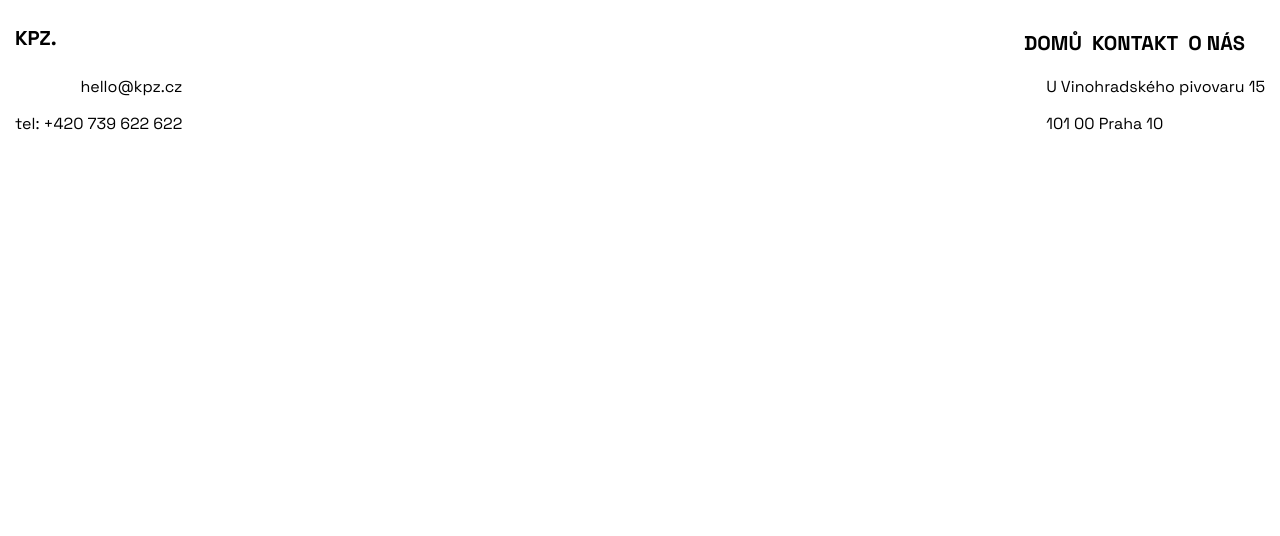
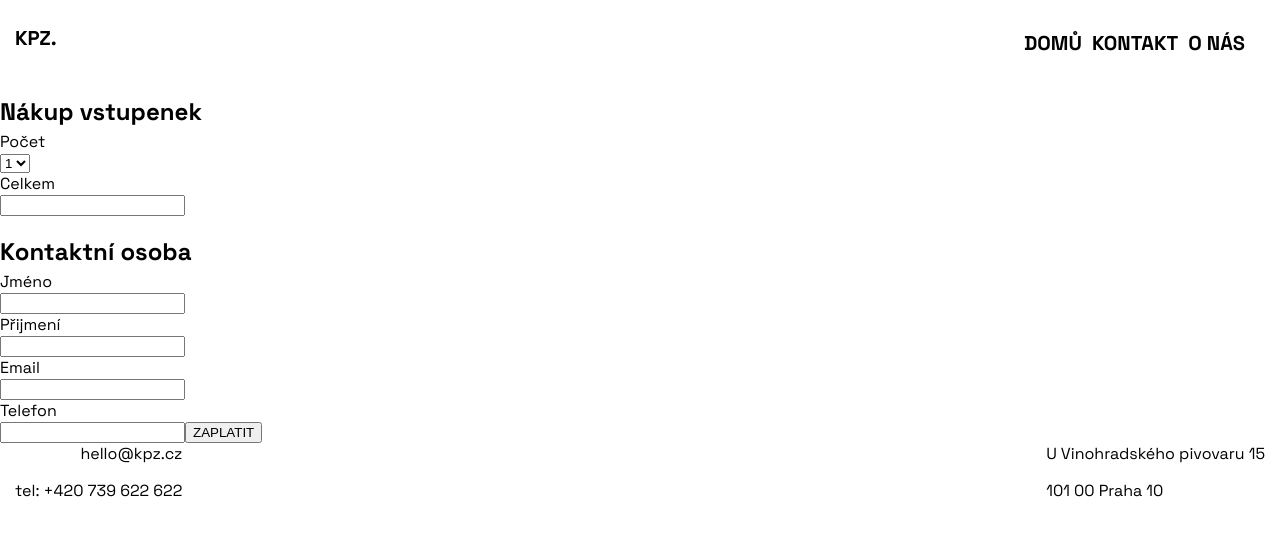
Before and after one commit to PrikrylovaJ/Kulturni-prostor-Zdar, a React app: page /tickets in a window 1280 px wide. Shown: the top 536 px of the page. Built offline with nearby package versions, Linux system fonts and the light colour scheme.

Commit message:
Komponenta Tickets

```diff
--- a/src/ExhibitionDetail/index.jsx
+++ b/src/ExhibitionDetail/index.jsx
@@ -4,6 +4,7 @@ import { Form } from '../Formular';
 import { exhibitions } from '../Data';
 import './style.css';
 import { useParams } from 'react-router-dom';
+import { Link } from 'react-router-dom';
 import ImageGallery from 'react-image-gallery';
 
 export const ExhibitionDetail = () => {
@@ -47,6 +48,7 @@ export const ExhibitionDetail = () => {
         />
       </div>
       <button>Vstupenky</button>
+      <Link to="/tickets">Vstupenky</Link>
       {review.map((item) => (
         <div key={item.id}>
           <div>{item.name}</div>
--- /dev/null
+++ b/src/Tickets/index.jsx
@@ -0,0 +1,48 @@
+import React from 'react';
+import './style.css';
+
+export const Tickets = () => {
+  return (
+    <>
+      <h2>Nákup vstupenek</h2>
+      <form action="">
+        <label>
+          Počet
+        </label>
+          <select>
+            <option value="1">1</option>
+            <option value="2">2</option>
+            <option value="3">3</option>
+            <option value="4">4</option>
+            <option value="6">5</option>
+            <option value="7">6</option>
+            <option value="8">7</option>
+            <option value="9">8</option>
+            <option value="4">9</option>
+          </select>
+        <label>
+          Celkem
+        </label>
+          <input type="text" />
+        <h2>Kontaktní osoba</h2>
+        <label>
+          Jméno
+        </label>
+          <input type="text" />
+        <label>
+          Přijmení
+        </label>
+          <input type="text" />
+        <label>
+          Email
+        </label>
+          <input type="text" type="email"/>
+        <label>
+          Telefon
+        </label>
+          <input type="text" type="tel"/>
+        <button>ZAPLATIT</button>
+      </form>
+    </>
+  );
+};
--- /dev/null
+++ b/src/Tickets/style.css
@@ -0,0 +1,3 @@
+label {
+  display: block;
+}
--- a/src/index.jsx
+++ b/src/index.jsx
@@ -13,6 +13,7 @@ import { Onas } from './O nas';
 import { Exhibitions } from './Exhibitions';
 import { ExhibitionDetail } from './ExhibitionDetail';
 import { Footer } from './Footer';
+import { Tickets } from './Tickets';
 import './style.css';
 
 const App = () => {
@@ -32,6 +33,9 @@ const App = () => {
         <Route path="/exhibitions" exact>
           <Exhibitions/>
         </Route>
+        <Route path="/tickets" exact>
+          <Tickets/>
+        </Route>
         <Route path="/exhibitions/:idExhibition" exact>
           <ExhibitionDetail/>
         </Route>
```
